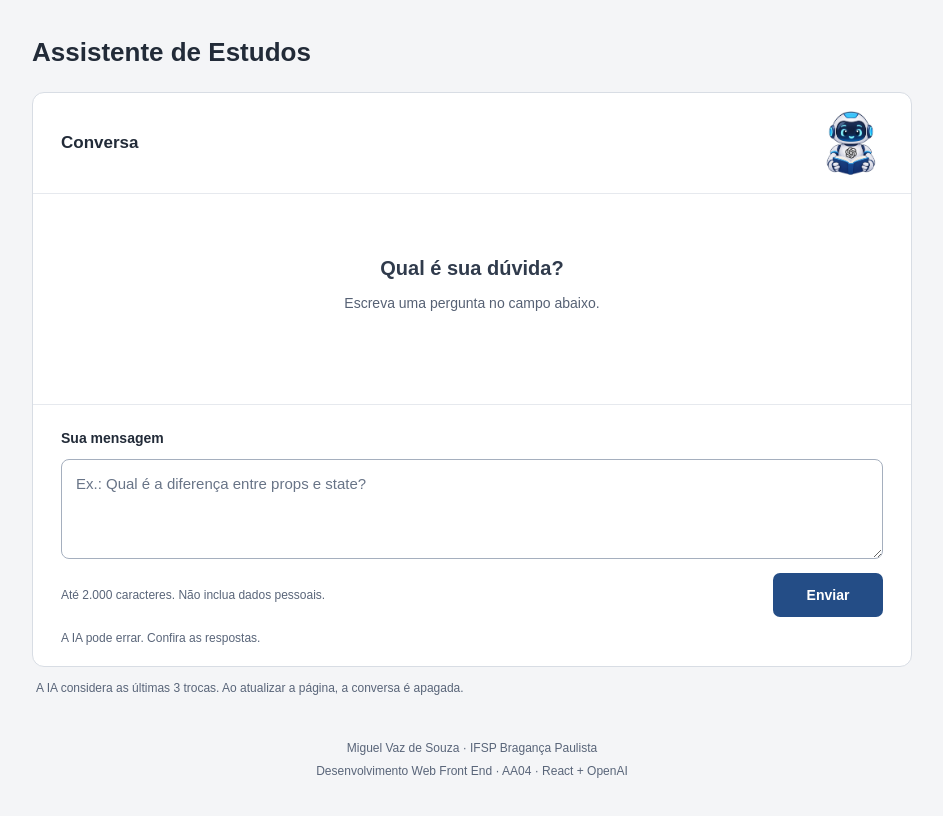
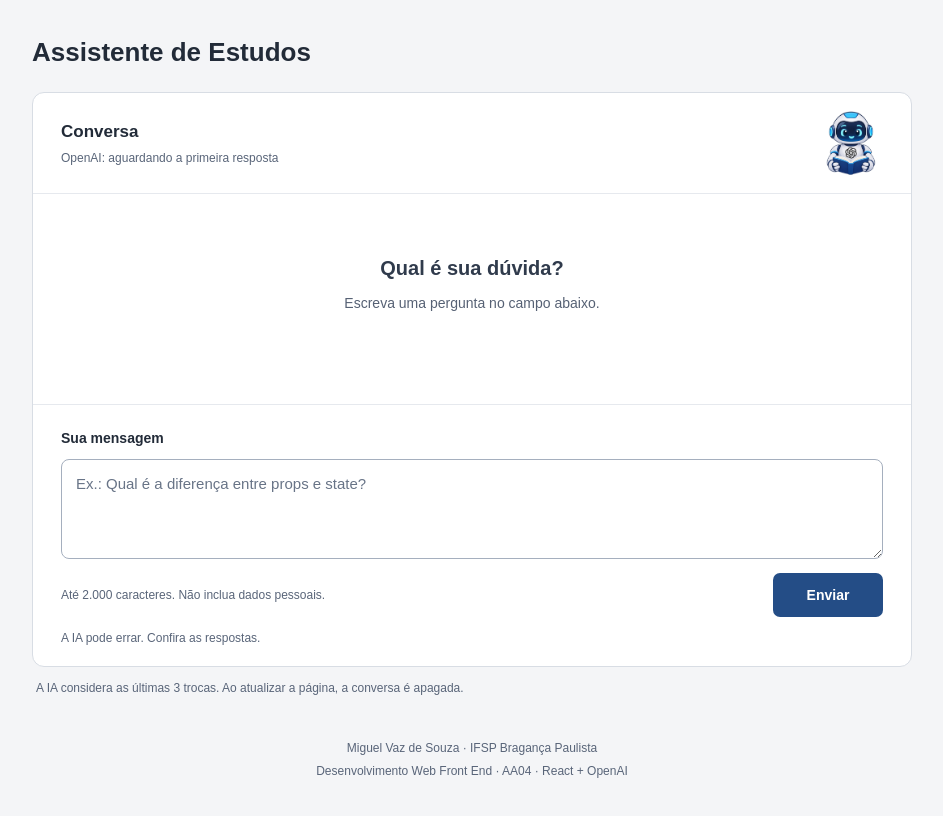
Before and after one commit to miguelvzs/assistente-estudos, a React (Vite) app: page / in a window 1280 px wide. Shown: the top 816 px of the page, without its empty margins (168-1111 px from the left). Built offline with nearby package versions, Linux system fonts and the light colour scheme; the HTML template or start-up script is replaced by a standard one.

Commit message:
feat(chat): indica conexao confirmada apos resposta real

```diff
--- a/src/App.css
+++ b/src/App.css
@@ -45,3 +45,4 @@ footer p { margin: 4px 0; }
   button { width: 100%; }
   .mascote { width: 56px; height: 56px; }
 }
+.status-integracao { margin: 4px 0 0; font-size: 12px; color: #596579; }
--- a/src/App.jsx
+++ b/src/App.jsx
@@ -58,7 +58,7 @@ export default function App() {
         <h1>Assistente de Estudos</h1>
       </header>
 
-      <Painel titulo="Conversa" imagem="/assistente.png">
+      <Painel titulo="Conversa" imagem="/assistente.png" status={import.meta.env.MODE === 'demonstracao' ? 'Demonstração: respostas simuladas' : mensagens.length > 0 ? 'Conexão com a OpenAI confirmada' : 'OpenAI: aguardando a primeira resposta'}>
         <div aria-live="polite" aria-busy={carregando}>
           <Resposta mensagens={mensagens} carregando={carregando} erro={erro} />
         </div>
--- a/src/components/Painel.jsx
+++ b/src/components/Painel.jsx
@@ -1,9 +1,9 @@
 // Props e children: Aulas 04 e 05.
-export default function Painel({ titulo, imagem, children }) {
+export default function Painel({ titulo, imagem, status, children }) {
   return (
     <section className="painel">
       <div className="topo-painel">
-        <h2>{titulo}</h2>
+        <div><h2>{titulo}</h2>{status && <p className="status-integracao">{status}</p>}</div>
         {imagem && <img className="mascote" src={imagem} alt="Robô assistente de estudos segurando um livro" width="80" height="80" />}
       </div>
       {children}
```
Also changed, not shown: 1 other file (tests, documents, lock files or other folders).
